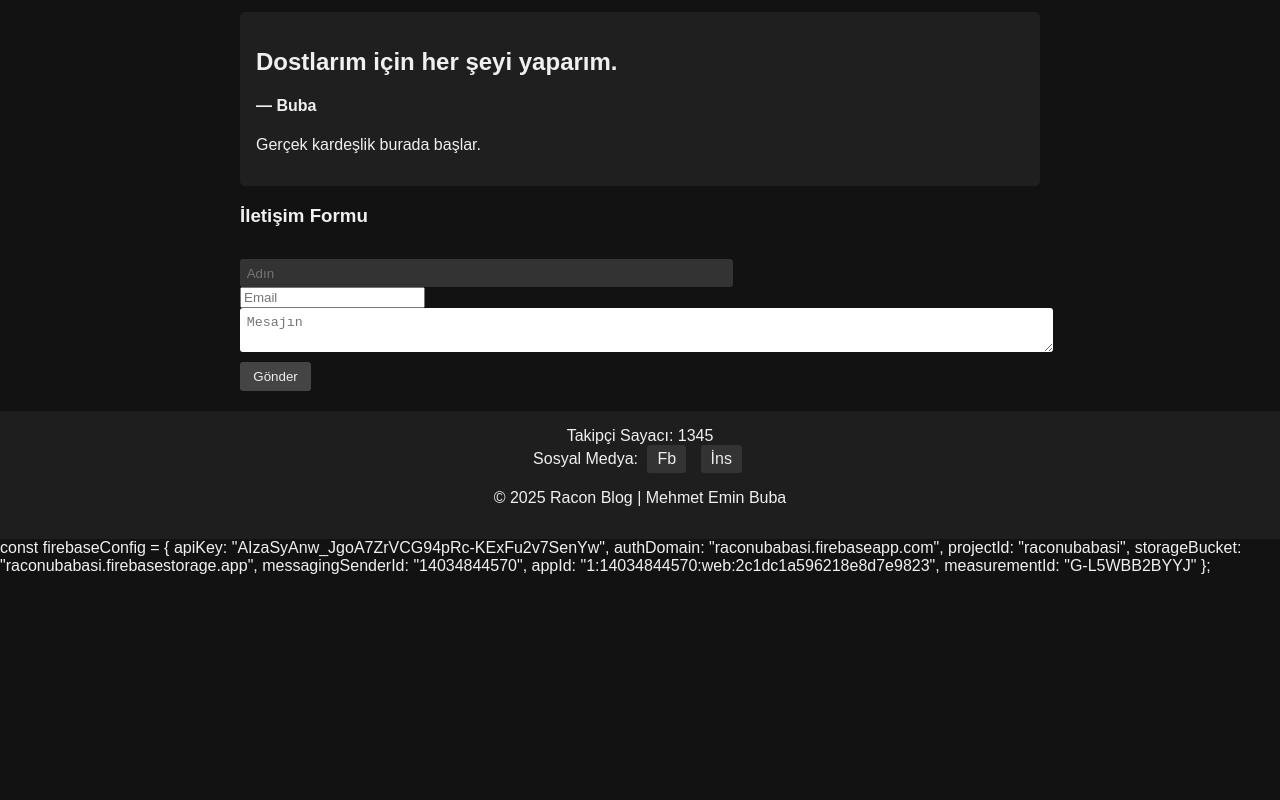
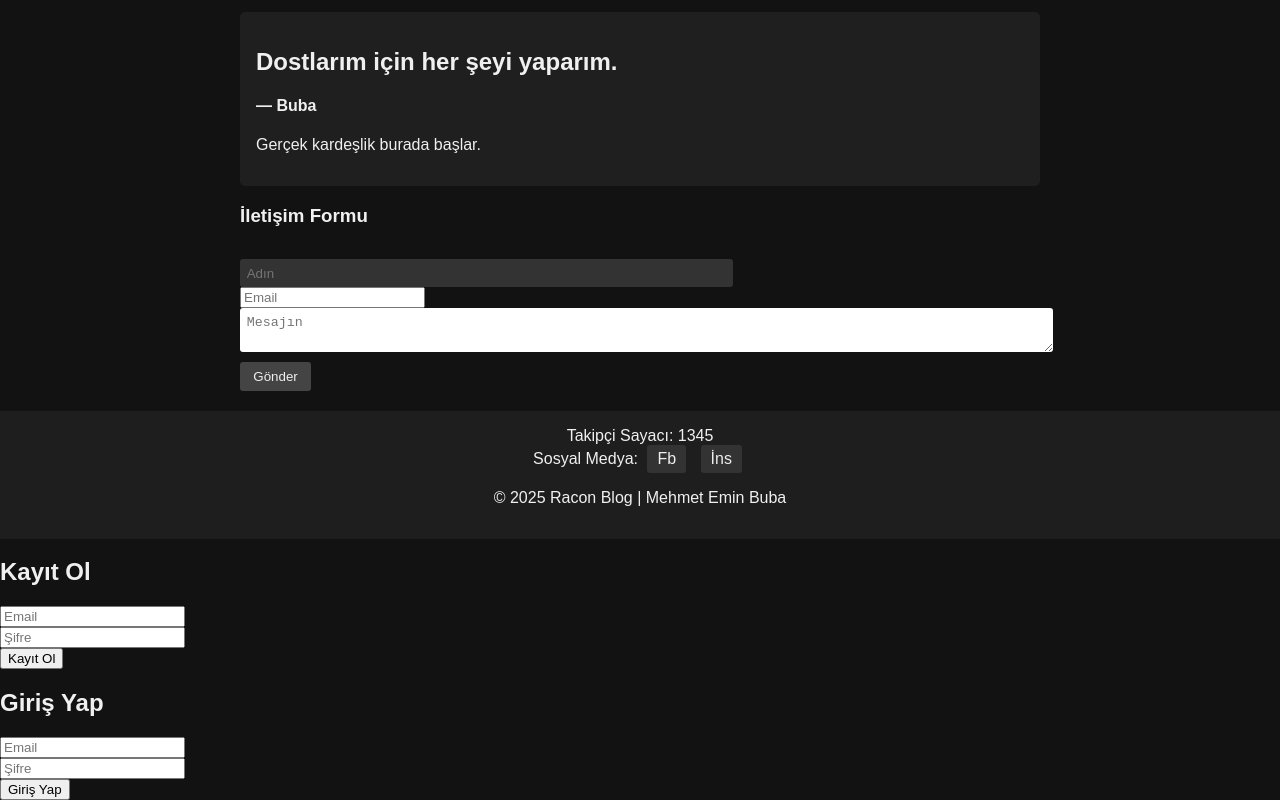
Before and after one commit to Raconbaba/Raconun-Babas-, a plain HTML site: page index.html in a window 1280 px wide. Shown: the part 581-1381 px from the top of the page. Before the commit the page ends 1156 px from the top, so only its background shows below. Drawn offline with Linux system fonts and the light colour scheme.

Commit message:
Update index.html

```diff
--- a/index.html
+++ b/index.html
@@ -67,6 +67,11 @@
             <div id="loginMessage"></div>
         </div>
     </div>
+<!-- Firebase SDK -->
+<script src="https://www.gstatic.com/firebasejs/9.6.1/firebase-app.js"></script>
+<script src="https://www.gstatic.com/firebasejs/9.6.1/firebase-auth.js"></script>
+
+<script>
   const firebaseConfig = {
     apiKey: "AIzaSyAnw_JgoA7ZrVCG94pRc-KExFu2v7SenYw",
     authDomain: "raconubabasi.firebaseapp.com",
@@ -76,5 +81,47 @@ const firebaseConfig = {
     appId: "1:14034844570:web:2c1dc1a596218e8d7e9823",
     measurementId: "G-L5WBB2BYYJ"
   };
+
+  const app = firebase.initializeApp(firebaseConfig);
+  const auth = firebase.auth();
+
+  function kayitOl() {
+    const email = document.getElementById("email").value;
+    const password = document.getElementById("password").value;
+
+    auth.createUserWithEmailAndPassword(email, password)
+      .then((userCredential) => {
+        alert("Kayıt başarılı!");
+      })
+      .catch((error) => {
+        alert("Hata: " + error.message);
+      });
+  }
+
+  function girisYap() {
+    const email = document.getElementById("loginEmail").value;
+    const password = document.getElementById("loginPassword").value;
+
+    auth.signInWithEmailAndPassword(email, password)
+      .then((userCredential) => {
+        alert("Giriş başarılı!");
+      })
+      .catch((error) => {
+        alert("Hata: " + error.message);
+      });
+  }
+</script>
+<!-- Kayıt Ol Bölümü -->
+<h2>Kayıt Ol</h2>
+<input type="email" id="email" placeholder="Email"><br>
+<input type="password" id="password" placeholder="Şifre"><br>
+<button onclick="kayitOl()">Kayıt Ol</button>
+
+<!-- Giriş Yap Bölümü -->
+<h2>Giriş Yap</h2>
+<input type="email" id="loginEmail" placeholder="Email"><br>
+<input type="password" id="loginPassword" placeholder="Şifre"><br>
+<button onclick="girisYap()">Giriş Yap</button>
+
 </body>
 </html>
```
Lines whose indentation alone changed are shown as unchanged.
